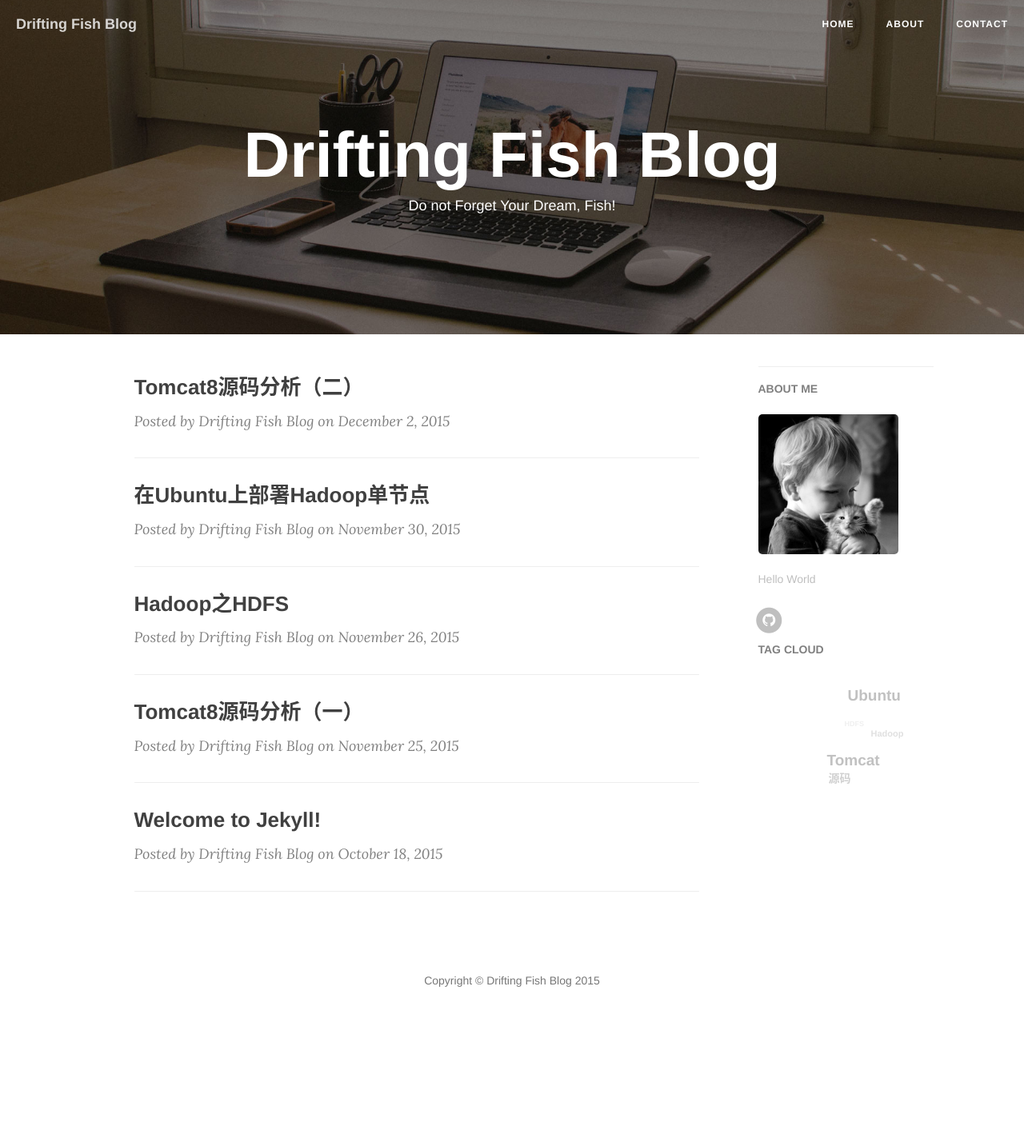
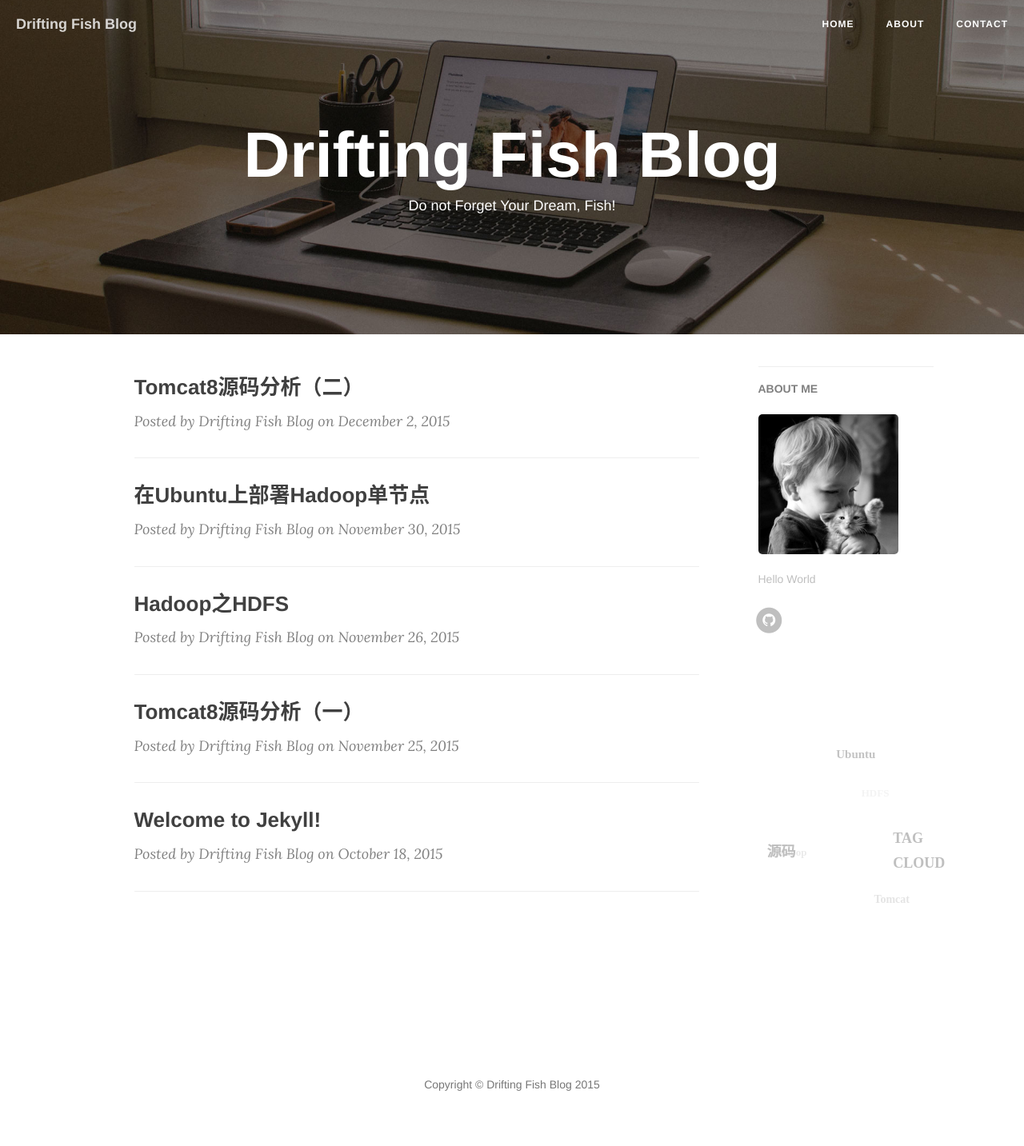
Before and after one commit to gavinfish/gavinfish.github.io, a Jekyll site: the page built from index.html, in a window 1280 px wide. Shown: the whole page at 80% size. Built offline with Jekyll 4.4.1, drawn with Linux system fonts in a browser that asks for light colours; nearby versions of some CDN libraries; the list of posts is cut into pages by our own code; before the commit the page ends 1304 px from its top, so only the background shows below that; part of the change alters nothing that is shown.

Commit message:
fix tag cloud not does well on mobile, still need change its style

```diff
--- a/_includes/footer.html
+++ b/_includes/footer.html
@@ -57,3 +57,5 @@
 <script src="{{ " /js/bootstrap.min.js " | prepend: site.baseurl }}"></script>
 <!-- Custom Theme JavaScript -->
 <script src="{{ " /js/clean-blog.min.js " | prepend: site.baseurl }}"></script>
+<!-- Tag Cloud JavaScript -->
+<script src="{{ " /js/tag-cloud.js " | prepend: site.baseurl }}"></script>
--- a/_layouts/page.html
+++ b/_layouts/page.html
@@ -16,97 +16,10 @@ layout: default
         </div>
     </div>
     <style type="text/css">
-        .screen { overflow:hidden;margin-top: 100%;margin-right: 30%; width:70%; height:80%; position:absolute;}
-        #screen {left:0; top:0; zoom:1;}
-        #screen a {position:absolute; font-size:12; overflow:hidden; padding:1px 2px; font-weight:bold;}
-        #screen a:hover {border: 1px solid #ccc; background:#666}
+
     </style>
     <script type="text/javascript">
-        var BeautifullMath = function () {
-            var obj = [], xm = 0, ym = 0, axe = 0, aye = 0, parts = 50, scr,aArr, txe, tye, nw, nh;
-            var colorArr = ['black','blue','red','green','yellow'];
-            var addEvent = function (o, e, f) {
-                window.addEventListener ? o.addEventListener(e, f, false) : o.attachEvent('on'+e, function(){f.call(o)})
-            }
-            var resize = function () {
-                nw = scr.offsetWidth * .5;
-                nh = scr.offsetHeight * .5;
-            }
-            var init = function (id, f) {
-                scr = document.getElementById(id);
-                aArr = document.getElementsByName("tag");
-                addEvent(document, 'mousemove', function(e){
-                    e = e || window.event;
-                    xm = e.clientX;
-                    ym = e.clientY;
-                });
-                resize();
-                addEvent(window, 'resize', resize);
-                __init(f);
-                setInterval(run, 16);
-            }
-            var __init = function (f) {
-                for (var i=0; i<aArr.length; i++) {
-                    var o = {};
-                    o.p = aArr[i];
-                    o.p.style.color = colorArr[Math.round(Math.random()*4)];
-                    var r = i/parts, j, a, b;
-                    j = i % parts;
-                    a = Math.floor(j)/200+(Math.floor(j/2)%10)/5* Math.PI * 2;
-                    b = Math.acos(-0.9+(j%4)*0.6);
-                    r = !!f?f(r):r-r*r+.5;
-                    var sbr = Math.sin(b) * r;
-                    o.x = Math.sin(a) * sbr;
-                    o.y = Math.cos(a) * sbr;
-                    o.z = Math.cos(b) * r;
-                    obj.push(o);
-                    o.transform = function () {
-                        var ax = .02 * txe,
-                                ay = .02 * tye,
-                                cx = Math.cos(ax),
-                                sx = Math.sin(ax),
-                                cy = Math.cos(ay),
-                                sy = Math.sin(ay);
-//rotation
-                        var z = this.y * sx + this.z * cx;
-                        this.y = this.y * cx + this.z * -sx;
-                        this.z = this.x * -sy + z * cy;
-                        this.x = this.x * cy + z * sy;
-//3d
-                        var scale = 1 / (1 + this.z),
-                                x = this.x * scale * nh + nw - scale * 2,
-                                y = this.y * scale * nh + nh - scale * 2;
-//set style
-                        var p = this.p.style;
-                        if (x >= 0 && y >=0 && x < nw * 2 && y < nh * 2) {
-                            var c = Math.round(256 + (-this.z * 256));
-                            p.left = Math.round(x) + 'px';
-                            p.top = Math.round(y) + 'px';
-                            p.fontSize = Math.round(12*scale) + 'px';
-                            p.zIndex = 200 + Math.floor(-this.z * 100);
-                            p.opacity = .6 - this.z;
-                            p.filter = 'alpha(opacity='+100*(.6-this.z)+')';
-                        } else p.width = "0px";
-                    }
-                }
-            }
-//run function
-            var run = function () {
-                var se = 1 / nh;
-                txe = (ym - axe) * se;
-                tye = (xm - aye) * se;
-                axe += txe;
-                aye += tye;
-                /* ---- anim particles ---- */
-                for (var i = 0, o; o = obj[i]; i++) o.transform();
-            }
-            return {init:init}
-        }();
-        onload = function () {
-            BeautifullMath.init('screen', function(r){
-                return .4;
-            });
-        }
+
     </script>
 </header>
 
@@ -132,10 +45,6 @@ layout: default
                 col-xs-12
                 sidebar-right-container
             ">
-                <!-- keep it to maintain the style -->
-                <div>
-                    <!-- for further Info -->
-                </div>
 
             <!-- Personal Info Shortcut -->
             <div>
@@ -192,7 +101,7 @@ layout: default
                     </ul>
                 </div>
             </div>
-                    <div>
+            <div id="tag-cloud">
                 <h5><a>TAG CLOUD</a></h5>
                 <div id="screen" class="screen" style="">
                     {% for tag in site.tags %}
--- a/css/drfish-blog.css
+++ b/css/drfish-blog.css
@@ -1,3 +1,32 @@
+#tag-cloud {
+    position: relative;
+    width: 240px;
+    height: 450px;
+    margin: 20px auto 0;
+}
+#tag-cloud a {
+    position: absolute;
+    top: 0px;
+    left: 0px;
+    font-family: Microsoft YaHei;
+    color: #fff;
+    font-weight: bold;
+    text-decoration: none;
+    padding: 3px 6px;
+}
+#tag-cloud a:hover {
+    border: 1px solid #eee;
+    background: #000;
+}
+#tag-cloud .blue {
+    color: blue;
+}
+#tag-cloud .red {
+    color: red;
+}
+#tag-cloud .yellow {
+    color: yellow;
+}
 .accordion-inner{
   font-size: 21px;
   line-height: 1.3;
--- /dev/null
+++ b/js/tag-cloud.js
@@ -0,0 +1,176 @@
+var radius = 100;
+var dtr = Math.PI / 180;
+var d = 200;
+var mcList = [];
+var active = false;
+var lasta = 1;
+var lastb = 1;
+var distr = true;
+var tspeed = 10;
+var size = 200;
+var mouseX = 0;
+var mouseY = 0;
+var howElliptical = 1;
+var aA = null;
+var oDiv = null;
+
+window.onload = function () {
+    var i = 0;
+    var oTag = null;
+    oDiv = document.getElementById('tag-cloud');
+    aA = oDiv.getElementsByTagName('a');
+
+    for (i = 0; i < aA.length; i++) {
+        oTag = {};
+
+        oTag.offsetWidth = aA[i].offsetWidth;
+        oTag.offsetHeight = aA[i].offsetHeight;
+
+        mcList.push(oTag);
+    }
+    sineCosine(0, 0, 0);
+    positionAll();
+    oDiv.onmouseover = function () {
+        active = true;
+    };
+    oDiv.onmouseout = function () {
+        active = false;
+    };
+    oDiv.onmousemove = function (ev) {
+        var oEvent = window.event || ev;
+
+        mouseX = oEvent.clientX - (oDiv.offsetLeft + oDiv.offsetWidth / 2);
+        mouseY = oEvent.clientY - (oDiv.offsetTop + oDiv.offsetHeight / 2);
+
+        mouseX /= 5;
+        mouseY /= 5;
+    };
+    setInterval(update, 30);
+};
+
+function update() {
+    var a;
+    var b;
+    if (active) {
+        a = (-Math.min(Math.max(-mouseY, -size), size) / radius ) * tspeed;
+        b = (Math.min(Math.max(-mouseX, -size), size) / radius ) * tspeed;
+    }
+    else {
+        a = lasta * 0.98;
+        b = lastb * 0.98;
+    }
+    lasta = a;
+    lastb = b;
+    if (Math.abs(a) <= 0.01 && Math.abs(b) <= 0.01) {
+        return;
+    }
+    var c = 0;
+    sineCosine(a, b, c);
+    for (var j = 0; j < mcList.length; j++) {
+        var rx1 = mcList[j].cx;
+        var ry1 = mcList[j].cy * ca + mcList[j].cz * (-sa);
+        var rz1 = mcList[j].cy * sa + mcList[j].cz * ca;
+        var rx2 = rx1 * cb + rz1 * sb;
+        var ry2 = ry1;
+        var rz2 = rx1 * (-sb) + rz1 * cb;
+        var rx3 = rx2 * cc + ry2 * (-sc);
+        var ry3 = rx2 * sc + ry2 * cc;
+        var rz3 = rz2;
+        mcList[j].cx = rx3;
+        mcList[j].cy = ry3;
+        mcList[j].cz = rz3;
+        per = d / (d + rz3);
+        mcList[j].x = (howElliptical * rx3 * per) - (howElliptical * 2);
+        mcList[j].y = ry3 * per;
+        mcList[j].scale = per;
+        mcList[j].alpha = per;
+        mcList[j].alpha = (mcList[j].alpha - 0.6) * (10 / 6);
+    }
+    doPosition();
+    depthSort();
+}
+
+function depthSort() {
+    var i = 0;
+    var aTmp = [];
+    for (i = 0; i < aA.length; i++) {
+        aTmp.push(aA[i]);
+    }
+    aTmp.sort
+    (
+        function (vItem1, vItem2) {
+            if (vItem1.cz > vItem2.cz) {
+                return -1;
+            }
+            else if (vItem1.cz < vItem2.cz) {
+                return 1;
+            }
+            else {
+                return 0;
+            }
+        }
+    );
+    for (i = 0; i < aTmp.length; i++) {
+        aTmp[i].style.zIndex = i;
+    }
+}
+
+function positionAll() {
+    var phi = 0;
+    var theta = 0;
+    var max = mcList.length;
+    var i = 0;
+    var aTmp = [];
+    var oFragment = document.createDocumentFragment();
+    //随机排序
+    for (i = 0; i < aA.length; i++) {
+        aTmp.push(aA[i]);
+    }
+    aTmp.sort
+    (
+        function () {
+            return Math.random() < 0.5 ? 1 : -1;
+        }
+    );
+    for (i = 0; i < aTmp.length; i++) {
+        oFragment.appendChild(aTmp[i]);
+    }
+    oDiv.appendChild(oFragment);
+    for (var i = 1; i < max + 1; i++) {
+        if (distr) {
+            phi = Math.acos(-1 + (2 * i - 1) / max);
+            theta = Math.sqrt(max * Math.PI) * phi;
+        }
+        else {
+            phi = Math.random() * (Math.PI);
+            theta = Math.random() * (2 * Math.PI);
+        }
+        //坐标变换
+        mcList[i - 1].cx = radius * Math.cos(theta) * Math.sin(phi);
+        mcList[i - 1].cy = radius * Math.sin(theta) * Math.sin(phi);
+        mcList[i - 1].cz = radius * Math.cos(phi);
+        aA[i - 1].style.left = mcList[i - 1].cx + oDiv.offsetWidth / 2 - mcList[i - 1].offsetWidth / 2 + 'px';
+        aA[i - 1].style.top = mcList[i - 1].cy + oDiv.offsetHeight / 2 - mcList[i - 1].offsetHeight / 2 + 'px';
+    }
+}
+
+function doPosition() {
+    var l = oDiv.offsetWidth / 2;
+    var t = oDiv.offsetHeight / 2;
+    for (var i = 0; i < mcList.length; i++) {
+        aA[i].style.left = mcList[i].cx + l - mcList[i].offsetWidth / 2 + 'px';
+        aA[i].style.top = mcList[i].cy + t - mcList[i].offsetHeight / 2 + 'px';
+        aA[i].style.fontSize = Math.ceil(12 * mcList[i].scale / 2) + 8 + 'px';
+        aA[i].style.filter = "alpha(opacity=" + 100 * mcList[i].alpha + ")";
+        aA[i].style.opacity = mcList[i].alpha;
+    }
+}
+
+function sineCosine(a, b, c) {
+    sa = Math.sin(a * dtr);
+    ca = Math.cos(a * dtr);
+    sb = Math.sin(b * dtr);
+    cb = Math.cos(b * dtr);
+    sc = Math.sin(c * dtr);
+    cc = Math.cos(c * dtr);
+}
```
Lines whose indentation alone changed are shown as unchanged.
